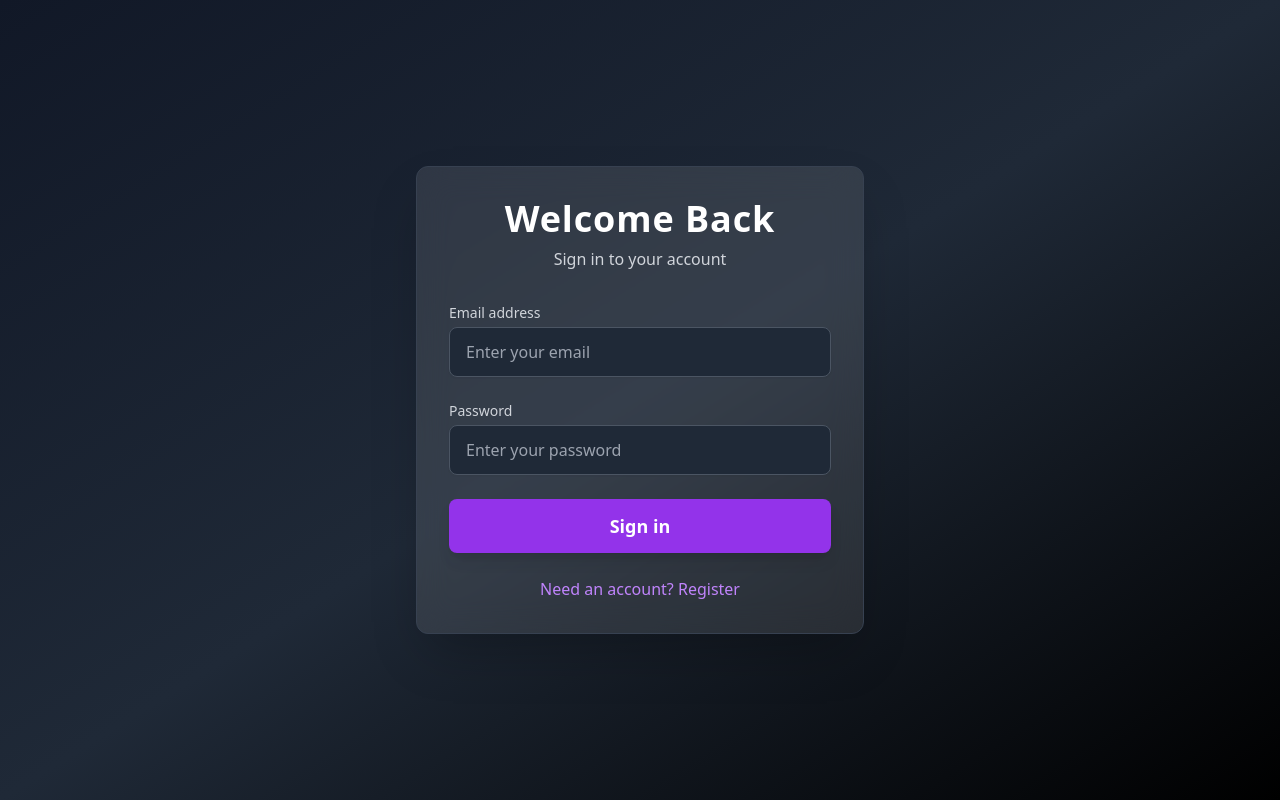
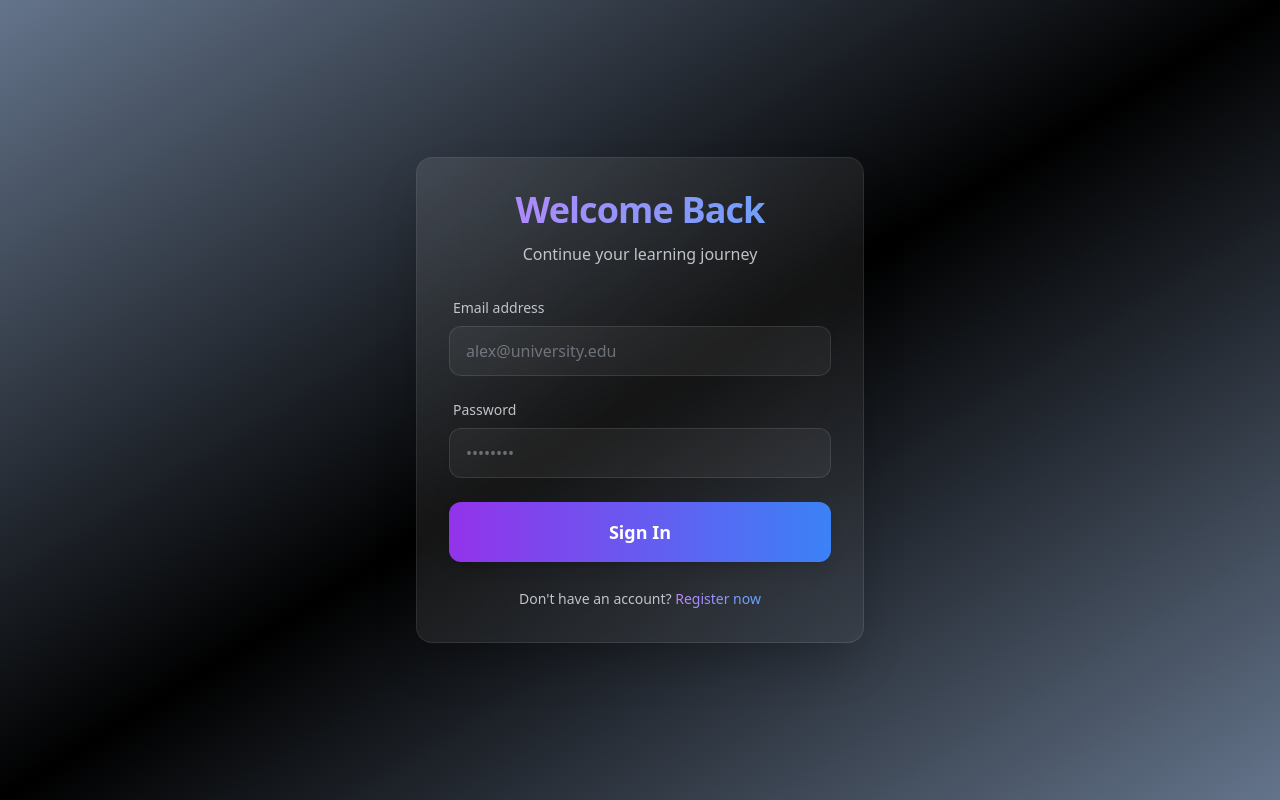
Before and after one commit to ayush121314/TalkHub, a React (Create React App) app in the folder frontend/: page / in a window 1280 px wide. Built offline with nearby package versions, Linux system fonts and the light colour scheme; no server answers.

Commit message:
new authform

```diff
--- a/frontend/package.json
+++ b/frontend/package.json
@@ -4,9 +4,11 @@
   "private": true,
   "dependencies": {
     "cra-template": "1.2.0",
+    "framer-motion": "^12.4.2",
     "lucide-react": "^0.474.0",
     "react": "^19.0.0",
     "react-dom": "^19.0.0",
+    "react-feather": "^2.0.10",
     "react-icons": "^5.4.0",
     "react-router-dom": "^7.1.3",
     "react-scripts": "5.0.1",
--- a/frontend/src/components/AuthForms.js
+++ b/frontend/src/components/AuthForms.js
@@ -1,5 +1,7 @@
-import { useState } from 'react';
+import { useState, useEffect } from 'react';
 import { useAuth } from './AuthContext';
+import { motion, AnimatePresence } from 'framer-motion';
+import { ChevronDown, CheckCircle } from 'react-feather';
 
 export const AuthForms = () => {
   const { login, register, sendOtp, error: authError } = useAuth();
@@ -15,17 +17,26 @@ export const AuthForms = () => {
   const [error, setError] = useState('');
   const [otpSent, setOtpSent] = useState(false);
 
+  useEffect(() => {
+    if (authError) setError(authError);
+  }, [authError]);
+
   const handleChange = (e) => {
     setFormData({ ...formData, [e.target.name]: e.target.value });
   };
-
+  const handleError = (err) => {
+    setError(err.message);
+    setTimeout(() => {
+      setError(' ');
+    }, 2000);
+  };
   const handleOtpRequest = async () => {
     setError('');
     try {
       await sendOtp(formData.email);
       setOtpSent(true);
     } catch (err) {
-      setError(err.message);
+      handleError(err);
     }
   };
 
@@ -39,145 +50,195 @@ export const AuthForms = () => {
         await register(formData);
       }
     } catch (err) {
-      setError(err.message);
+      handleError(err);
     }
   };
 
   return (
-    <div className="min-h-screen flex items-center justify-center bg-gradient-to-br from-gray-900 via-gray-800 to-black p-6">
-      <div className="max-w-md w-full bg-white/10 backdrop-blur-lg border border-gray-700 shadow-2xl rounded-xl p-8">
-        <div className="text-center">
-          <h2 className="text-4xl font-extrabold text-white tracking-wide">
-            {isLogin ? 'Welcome Back' : 'Join Now'}
-          </h2>
-          <p className="text-gray-300 mt-2">{isLogin ? 'Sign in to your account' : 'Create a new account'}</p>
+    <div className="min-h-screen flex items-center justify-center bg-gradient-to-br from-slate-500 via-black to-slate-500 p-6">
+      <motion.div
+        initial={{ opacity: 0, y: 20 }}
+        animate={{ opacity: 1, y: 0 }}
+        transition={{ duration: 0.6, ease: 'easeOut' }}
+        className="max-w-md w-full bg-white/5 backdrop-blur-xl border border-white/10 shadow-2xl rounded-2xl p-8 relative overflow-hidden"
+      >
+        <div className="absolute inset-0 bg-gradient-to-br from-white/5 to-transparent" />
+
+        <div className="text-center relative z-10">
+          <motion.h2
+            initial={{ opacity: 0 }}
+            animate={{ opacity: 1 }}
+            transition={{ delay: 0.2 }}
+            className="text-4xl font-bold bg-gradient-to-r from-purple-400 to-blue-400 bg-clip-text text-transparent tracking-tight"
+          >
+            {isLogin ? 'Welcome Back' : 'Create Account'}
+          </motion.h2>
+          <p className="text-gray-300/90 mt-3 font-light">
+            {isLogin ? 'Continue your learning journey' : 'Start your educational adventure'}
+          </p>
         </div>
 
+        <AnimatePresence>
           {(error || authError) && (
-          <div className="bg-red-500 text-white text-center p-2 mt-4 rounded-lg shadow">
-            {error || authError}
-          </div>
+            <motion.div
+              initial={{ opacity: 0, y: -10 }}
+              animate={{ opacity: 1, y: 0 }}
+              exit={{ opacity: 0, y: -10 }}
+              className="bg-red-400/20 text-red-200 px-4 py-3 rounded-lg mt-6 border border-red-400/30 backdrop-blur-sm"
+            >
+              ⚠️ {error || authError}
+            </motion.div>
           )}
+        </AnimatePresence>
 
-        <form className="mt-8 space-y-6" onSubmit={handleSubmit}>
+        <form className="mt-8 space-y-6 relative z-10" onSubmit={handleSubmit}>
+          <AnimatePresence mode='wait'>
             {!isLogin && (
-            <div>
-              <label htmlFor="name" className="block text-gray-300 text-sm font-medium">
+              <motion.div
+                key="name-field"
+                initial={{ opacity: 0, x: -20 }}
+                animate={{ opacity: 1, x: 0 }}
+                exit={{ opacity: 0, x: -20 }}
+              >
+                <div className="group">
+                  <label className="block text-gray-300/90 text-sm font-medium mb-2 ml-1">
                     Full Name
                   </label>
                   <input
-                id="name"
                     name="name"
                     type="text"
                     required
-                className="mt-1 block w-full rounded-lg border border-gray-600 bg-gray-800 text-white py-3 px-4 placeholder-gray-400 shadow-sm focus:ring-2 focus:ring-purple-500 focus:outline-none"
-                placeholder="Enter your full name"
+                    className="w-full px-4 py-3 rounded-xl bg-white/5 border border-white/10 focus:border-white/20 focus:ring-2 focus:ring-purple-300/30 outline-none transition-all duration-300 placeholder:text-gray-400/60 text-gray-100"
+                    placeholder="Alex Johnson"
                     value={formData.name}
                     onChange={handleChange}
                   />
                 </div>
+              </motion.div>
             )}
+          </AnimatePresence>
 
-          <div>
-            <label htmlFor="email" className="block text-gray-300 text-sm font-medium">
+          <div className="group">
+            <label className="block text-gray-300/90 text-sm font-medium mb-2 ml-1">
               Email address
             </label>
             <input
-              id="email"
               name="email"
               type="email"
               required
-              className="mt-1 block w-full rounded-lg border border-gray-600 bg-gray-800 text-white py-3 px-4 placeholder-gray-400 shadow-sm focus:ring-2 focus:ring-purple-500 focus:outline-none"
-              placeholder="Enter your email"
+              className="w-full px-4 py-3 rounded-xl bg-white/5 border border-white/10 focus:border-white/20 focus:ring-2 focus:ring-purple-300/30 outline-none transition-all duration-300 placeholder:text-gray-400/60 text-gray-100"
+              placeholder="alex@university.edu"
               value={formData.email}
               onChange={handleChange}
             />
           </div>
 
-          <div>
-            <label htmlFor="password" className="block text-gray-300 text-sm font-medium">
+          <div className="group">
+            <label className="block text-gray-300/90 text-sm font-medium mb-2 ml-1">
               Password
             </label>
             <input
-              id="password"
               name="password"
               type="password"
               required
-              className="mt-1 block w-full rounded-lg border border-gray-600 bg-gray-800 text-white py-3 px-4 placeholder-gray-400 shadow-sm focus:ring-2 focus:ring-purple-500 focus:outline-none"
-              placeholder="Enter your password"
+              className="w-full px-4 py-3 rounded-xl bg-white/5 border border-white/10 focus:border-white/20 focus:ring-2 focus:ring-purple-300/30 outline-none transition-all duration-300 placeholder:text-gray-400/60 text-gray-100"
+              placeholder="••••••••"
               value={formData.password}
               onChange={handleChange}
             />
           </div>
 
+          <AnimatePresence>
             {!isLogin && (
-            <>
-              <div>
-                <label htmlFor="role" className="block text-gray-300 text-sm font-medium">
+              <motion.div
+                key="role-fields"
+                initial={{ opacity: 0, height: 0 }}
+                animate={{ opacity: 1, height: 'auto' }}
+                exit={{ opacity: 0, height: 0 }}
+                className="space-y-6"
+              >
+                <div className="relative group">
+                  <label className="block text-gray-300/90 text-sm font-medium mb-2 ml-1">
                     Role
                   </label>
                   <select
-                  id="role"
                     name="role"
-                  className="mt-1 block w-full rounded-lg border border-gray-600 bg-gray-800 text-white py-3 px-4 shadow-sm focus:ring-2 focus:ring-purple-500 focus:outline-none"
+                    className="w-full px-4 py-3 rounded-xl bg-white/5 border border-white/10 focus:border-white/20 focus:ring-2 focus:ring-purple-300/30 outline-none transition-all duration-300 appearance-none text-gray-100"
                     value={formData.role}
                     onChange={handleChange}
                   >
                     <option value="student">Student</option>
                     <option value="professor">Professor</option>
-                  <option value="admin">Admin</option>
+                    <option value="admin">Administrator</option>
                   </select>
+                  <ChevronDown className="absolute right-3 top-10 text-gray-400 w-5 h-5 pointer-events-none" />
                 </div>
 
-              <div>
+                <motion.div
+                  initial={{ opacity: 0 }}
+                  animate={{ opacity: 1 }}
+                  className="flex flex-col gap-4"
+                >
                   <button
                     type="button"
                     onClick={handleOtpRequest}
-                  className="w-full py-3 px-6 bg-purple-600 hover:bg-purple-700 text-white rounded-lg transition duration-300"
+                    className="w-full py-3 px-6 bg-white/5 hover:bg-white/10 border border-white/10 rounded-xl text-gray-100 transition-all duration-300 flex items-center justify-center gap-2 hover:gap-3"
                   >
-                  Send OTP
+                    {otpSent ? (
+                      <>
+                        <CheckCircle className="w-5 h-5 text-green-400" />
+                        Send OTP Again!
+                      </>
+                    ) : (
+                      'Send Verification OTP'
+                    )}
                   </button>
-              </div>
 
                   {otpSent && (
-                <div>
-                  <label htmlFor="otp" className="block text-gray-300 text-sm font-medium">
-                    Enter OTP
-                  </label>
+                    <motion.div
+                      initial={{ opacity: 0 }}
+                      animate={{ opacity: 1 }}
+                    >
                       <input
-                    id="otp"
                         name="otp"
                         type="text"
                         required
-                    className="mt-1 block w-full rounded-lg border border-gray-600 bg-gray-800 text-white py-3 px-4 placeholder-gray-400 shadow-sm focus:ring-2 focus:ring-purple-500 focus:outline-none"
-                    placeholder="Enter OTP"
+                        className="w-full px-4 py-3 rounded-xl bg-white/5 border border-white/10 focus:border-white/20 outline-none transition-all duration-300 placeholder:text-gray-400/60 text-gray-100"
+                        placeholder="Enter 6-digit OTP"
                         value={formData.otp}
                         onChange={handleChange}
                       />
-                </div>
+                    </motion.div>
                   )}
-            </>
+                </motion.div>
+              </motion.div>
             )}
+          </AnimatePresence>
 
-          <div>
-            <button
+          <motion.button
+            whileHover={{ scale: 1.02 }}
+            whileTap={{ scale: 0.98 }}
             type="submit"
-              className="w-full flex justify-center py-3 px-6 border border-transparent rounded-lg shadow-lg text-lg font-semibold text-white bg-purple-600 hover:bg-purple-700 transition duration-300 ease-in-out transform hover:scale-105 focus:outline-none focus:ring-2 focus:ring-purple-400 focus:ring-offset-2"
+            className="w-full py-4 bg-gradient-to-r from-purple-600 to-blue-500 hover:from-purple-500 hover:to-blue-400 rounded-xl text-lg font-semibold text-white transition-all duration-300 shadow-lg hover:shadow-xl"
           >
-              {isLogin ? 'Sign in' : 'Register'}
-            </button>
-          </div>
+            {isLogin ? 'Sign In' : 'Get Started'}
+          </motion.button>
         </form>
 
-        <div className="text-center mt-6">
+        <motion.div className="text-center mt-6 relative z-10">
           <button
             onClick={() => setIsLogin(!isLogin)}
-            className="text-purple-400 hover:text-purple-300 transition duration-200"
+            className="text-gray-300/90 hover:text-white transition-colors duration-300 font-light text-sm"
           >
-            {isLogin ? 'Need an account? Register' : 'Already have an account? Sign in'}
+            {isLogin ?
+              "Don't have an account? " :
+              "Already have an account? "}
+            <span className="font-medium bg-gradient-to-r from-purple-400 to-blue-400 bg-clip-text text-transparent">
+              {isLogin ? 'Register now' : 'Sign in'}
+            </span>
           </button>
-        </div>
-      </div>
+        </motion.div>
+      </motion.div>
     </div>
   );
 };
```
Also changed, not shown: 1 other file (tests, documents, lock files or other folders). Lines whose indentation alone changed are shown as unchanged.
